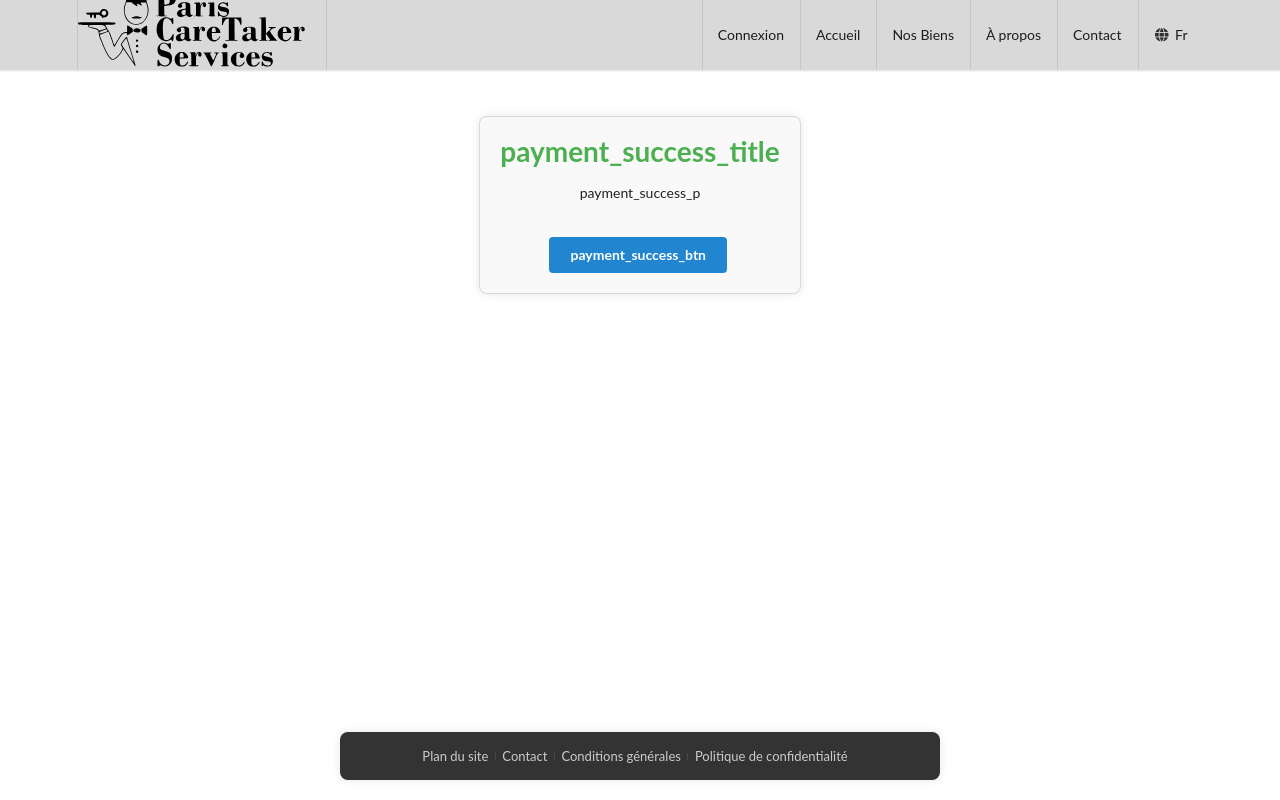
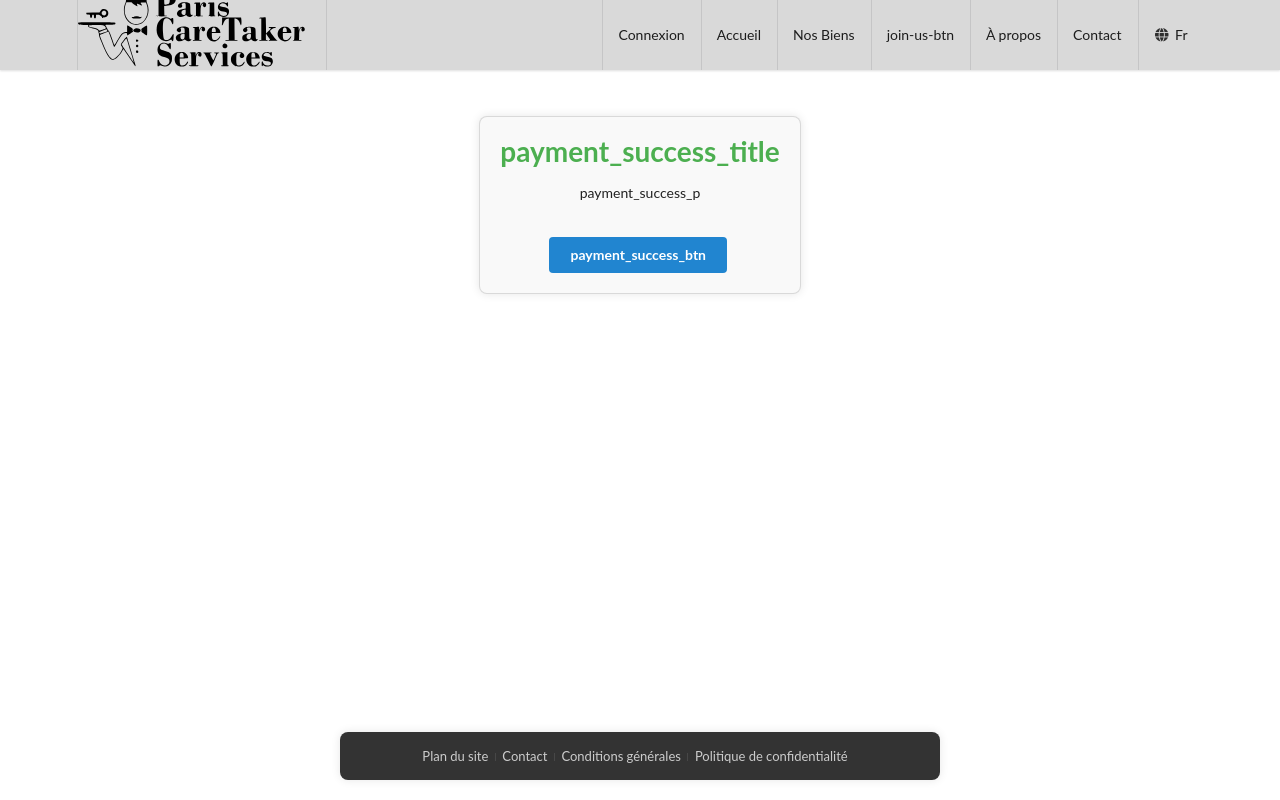
Before and after one commit to Saiti91/PSC_Front, a Vue app: page /payment-success in a window 1280 px wide. Built offline with nearby package versions, Linux system fonts and the light colour scheme.

Commit message:
Add page JoinUs in the header

```diff
--- a/src/components/HeaderComponent.vue
+++ b/src/components/HeaderComponent.vue
@@ -49,6 +49,7 @@ const logout = () => {
         <a v-if="isAuthenticated" @click="logout" class="item">{{ $t('logout') }}</a>
         <router-link to="/" class="item">{{ $t('home') }}</router-link>
         <router-link to="/housing" class="item">{{ $t('our-housing') }}</router-link>
+        <router-link to="/join-us" class="item">{{ $t('join-us-btn') }}</router-link>
         <router-link to="" class="item">{{ $t('about') }}</router-link>
         <router-link to="" class="item">{{ $t('contact') }}</router-link>
         <div class="ui simple dropdown item">
```
